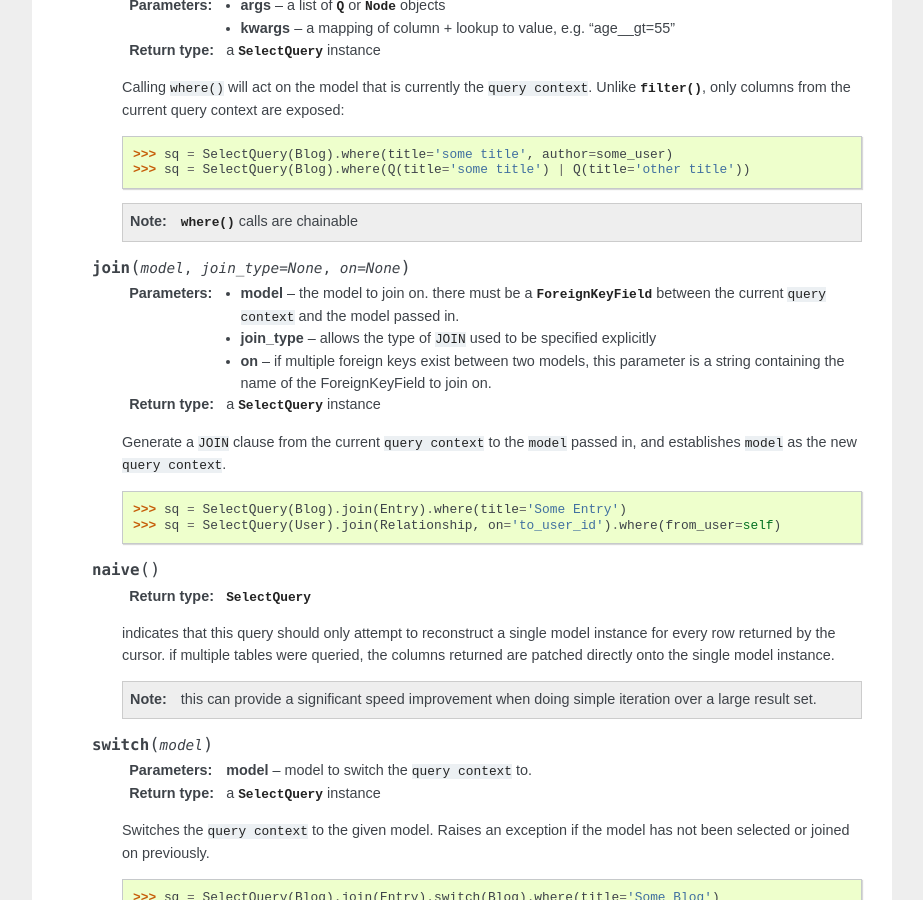
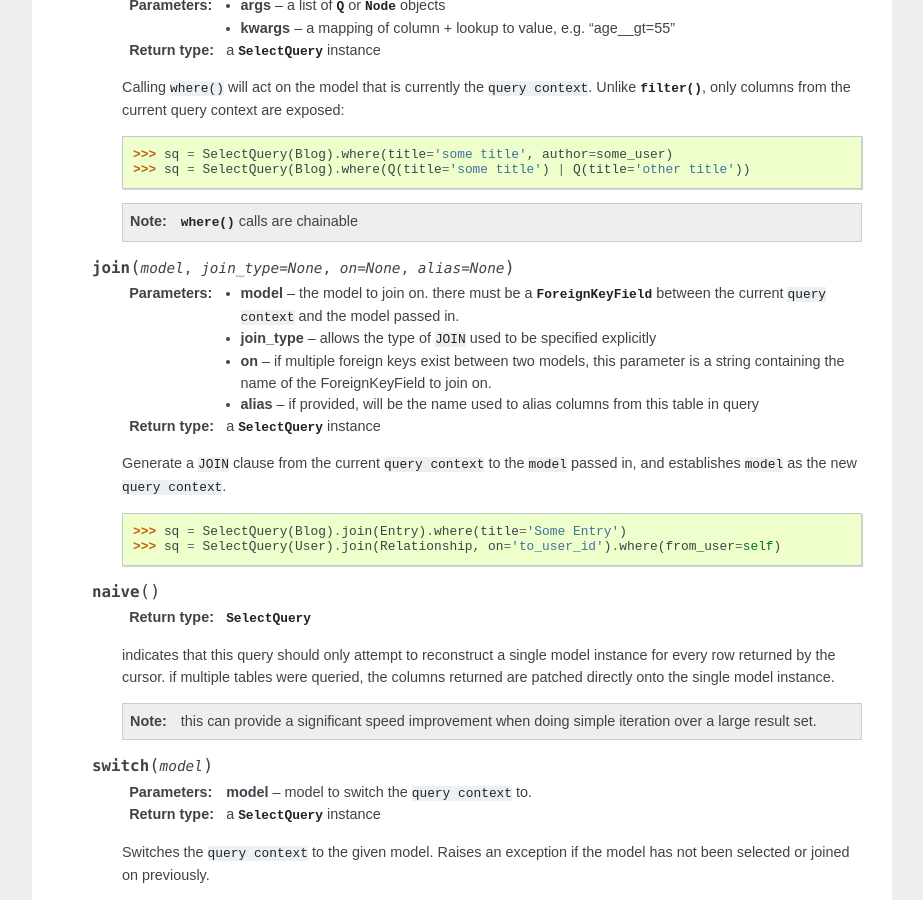
Before and after one commit to coleifer/peewee, a Sphinx documentation site: the page built from docs/peewee/querying.rst, in a window 1280 px wide and 900 px high, scrolled down 9752 px. Shown: the whole window, without its empty margins (198-1121 px from the left). Built offline with Sphinx 7.4.7, drawn with Linux system fonts in a browser that asks for light colours.

Commit message:
Adding notes to join() on specifying alias

```diff
--- a/docs/peewee/querying.rst
+++ b/docs/peewee/querying.rst
@@ -644,13 +644,14 @@ SelectQuery
 
             :py:meth:`~SelectQuery.where` calls are chainable
 
-    .. py:method:: join(model, join_type=None, on=None)
+    .. py:method:: join(model, join_type=None, on=None, alias=None)
 
         :param model: the model to join on.  there must be a :py:class:`ForeignKeyField` between
             the current ``query context`` and the model passed in.
         :param join_type: allows the type of ``JOIN`` used to be specified explicitly
         :param on: if multiple foreign keys exist between two models, this parameter
             is a string containing the name of the ForeignKeyField to join on.
+        :param alias: if provided, will be the name used to alias columns from this table in query
         :rtype: a :py:class:`SelectQuery` instance
 
         Generate a ``JOIN`` clause from the current ``query context`` to the ``model`` passed
```
